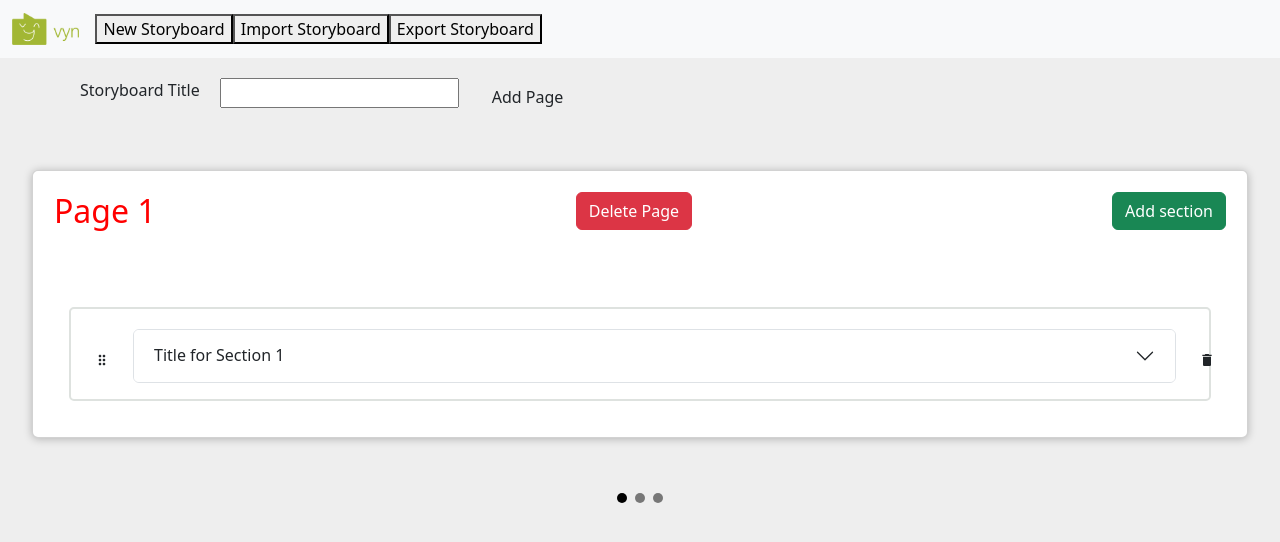
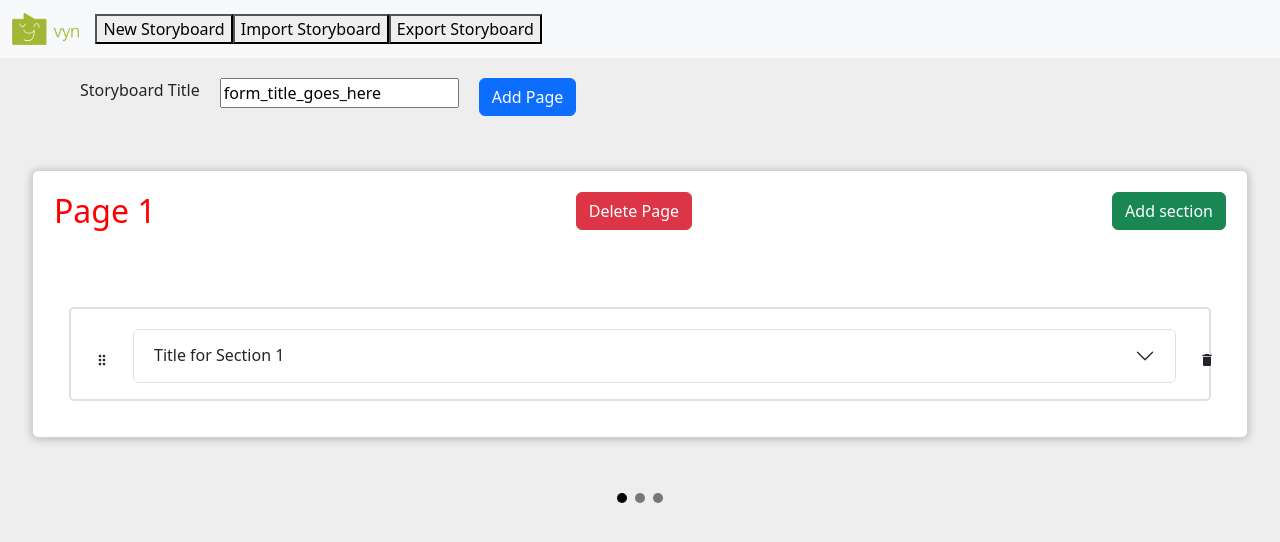
Before and after one commit to ankits16/form-builder, a React (Create React App) app: page / in a window 1280 px wide. Shown: the top 542 px of the page. Built offline with nearby package versions, Linux system fonts and the light colour scheme.

Commit message:
fixed add page and update storyboard title

```diff
--- a/src/form-builder-components/storyboard/Storyboard.js
+++ b/src/form-builder-components/storyboard/Storyboard.js
@@ -22,8 +22,6 @@ const Storyboard = (props) => {
     console.log("handlePageSelection", selectedIndex);
     setCurrentPageIndex(selectedIndex);
   };
-
-  const [idsMap, setIdsMap] = useState({});
 
   const updateIdsMap = () => {
     let updatedMap = {};
@@ -85,6 +83,7 @@ const Storyboard = (props) => {
   };
 
   const deletePage = (pageId) => {
+    console.log('delete pageId ' + pageId)
     // let pageId = props.page.id;
     let filterdPages = props.data.formData.pages.filter((e) => {
       return e.id !== pageId;
@@ -92,7 +91,18 @@ const Storyboard = (props) => {
     filterdPages.map((page, index) => {
       page.id = index + 1;
     });
+
+
+    console.log('delete pageId ' + pageId)
+    console.log('num pages ' + filterdPages.length)
+    if (pageId > (filterdPages.length) ){
+      setCurrentPageIndex(0)
+    }else{
+      setCurrentPageIndex(pageId-1)
+    }
     updatePagesInDataSource(filterdPages);
+    // setCurrentPageIndex(0)
+    console.log('<<<<< move to ' + currentPageIndex)
   };
 
   const updatePage = (updatedPage) => {
@@ -121,19 +131,33 @@ const Storyboard = (props) => {
     }
   };
 
+  const addPage =()=>{
+    console.log(props.data.formData)
+    let allPages = [ ...props.data.formData.pages];
+    allPages.push({id: allPages.length +1 , sections:[]})
+    updatePagesInDataSource(allPages)
+    setCurrentPageIndex(allPages.length - 1)
+  }
+
+  const handleStoryboardTitleChange = (e)=>{
+    let updatedFormData = {...props.data.formData}
+    updatedFormData.title = e.target.value
+    props.data.formOperation(updatedFormData);
+  }
+
   return (
     <>
       {props.data.formData.pages.length === 0 ? (
-        "Add a page to start"
+        <button className="btn" class="btn btn-primary" onClick={addPage}>Add Page to start</button>
       ) : (
         <div>
           <div className="storyboard-header">
             <div className="storyboard-header-item">Storyboard Title</div>
             <div className="storyboard-header-item">
-              <input type="text"></input>
+              <input type="text" value={props.data.formData.title} onChange={handleStoryboardTitleChange}></input>
             </div>
             <div className="storyboard-header-item">
-              <button className="btn">Add Page</button>
+              <button className="btn" class="btn btn-primary" onClick={addPage}>Add Page</button>
             </div>
           </div>
           <Carousel
```
